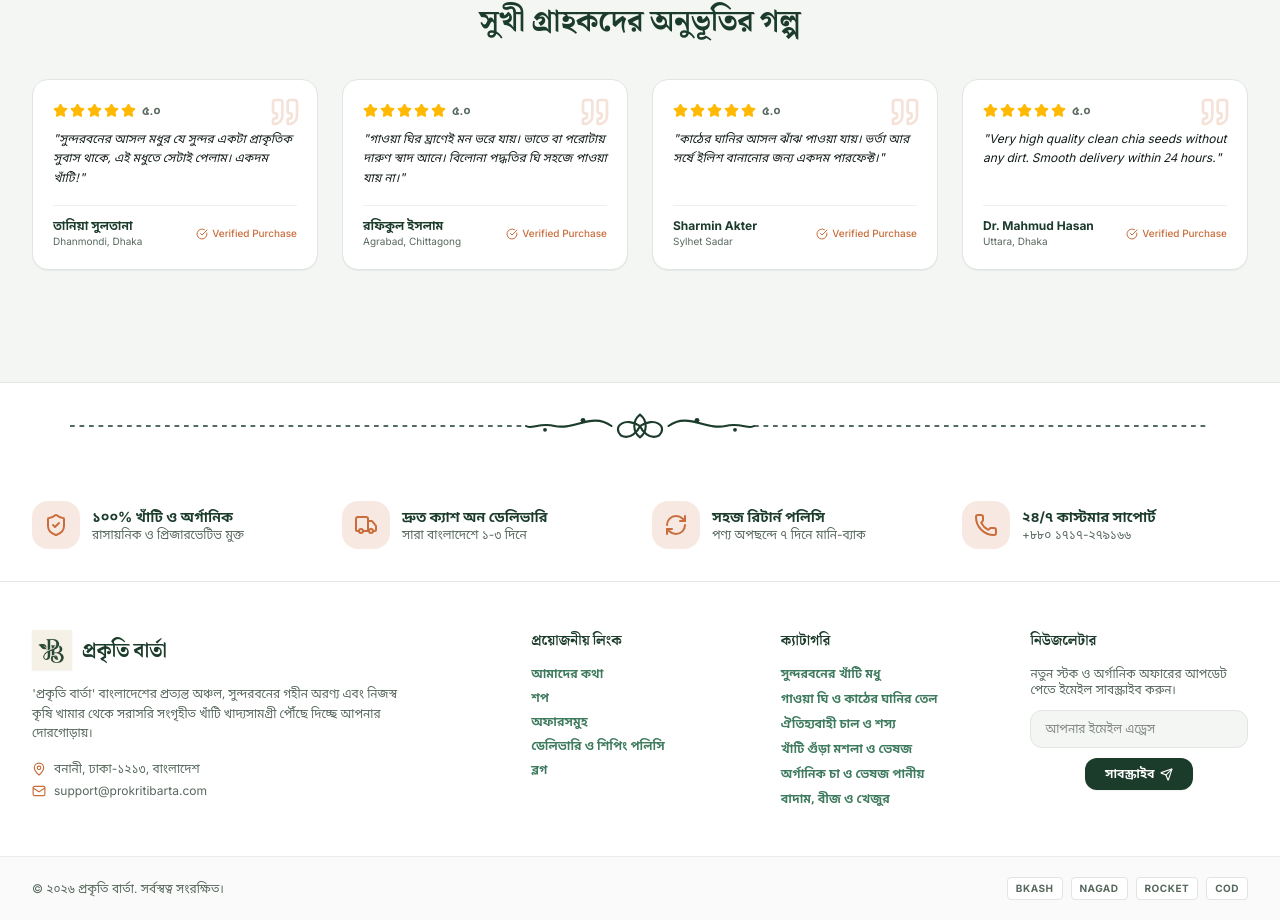
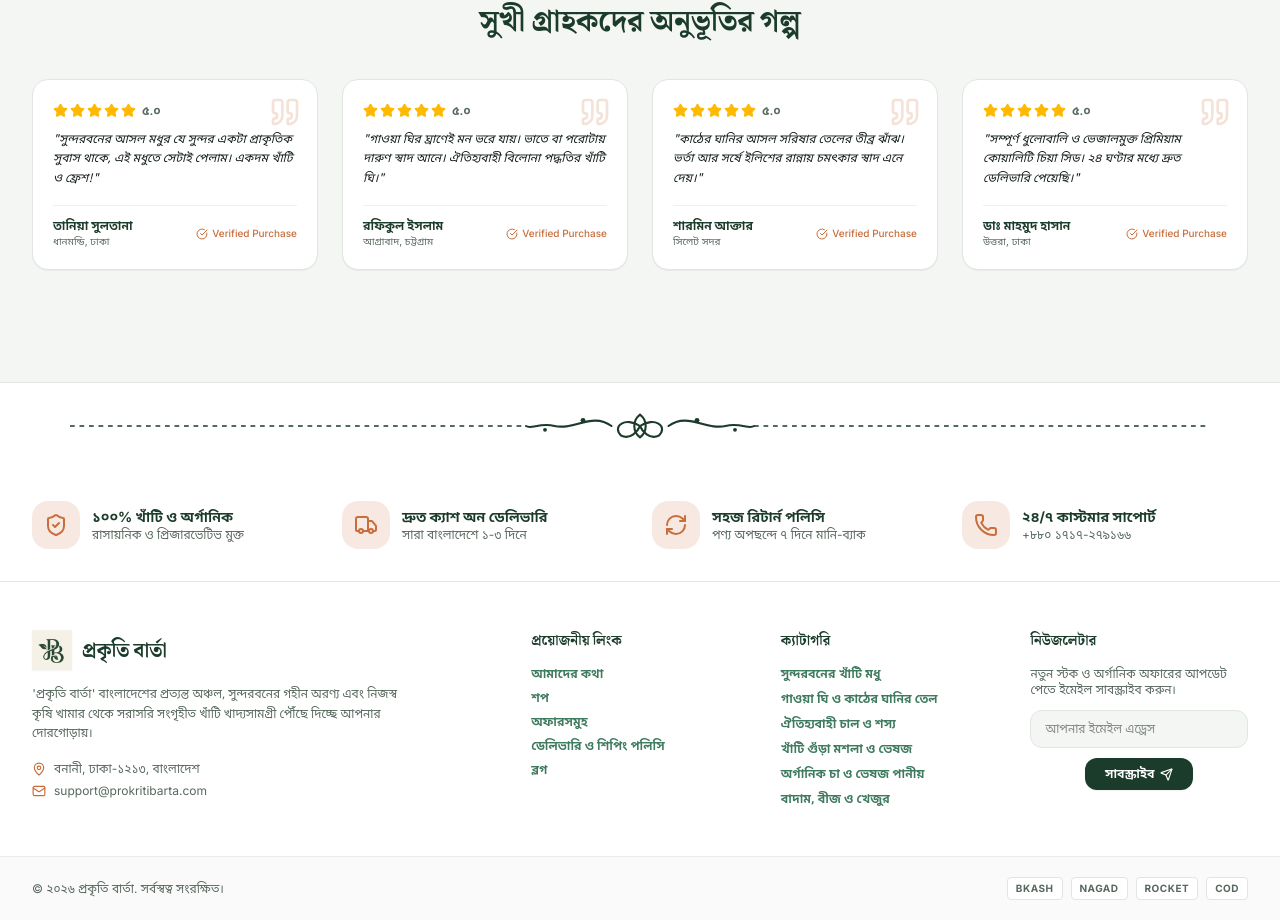
Before and after one commit to tridib371/prokriti-barta, a React (Vite) app: page / in a window 1280 px wide. Shown: the part 3597-4517 px from the top of the page. Built offline with nearby package versions, Linux system fonts and the light colour scheme.

Commit message:
fix: provide authentic English and Bengali translations for all customer stories and reviews in ReviewsCarousel

```diff
--- a/src/components/home/ReviewsCarousel.jsx
+++ b/src/components/home/ReviewsCarousel.jsx
@@ -6,7 +6,7 @@ import reviews from '../../data/reviews.json';
 import { useLanguage } from '../../context/LanguageContext';
 
 export default function ReviewsCarousel() {
-  const { t } = useLanguage();
+  const { t, lang } = useLanguage();
 
   return (
     <section className="py-12 bg-bg border-t border-line">
@@ -33,14 +33,18 @@ export default function ReviewsCarousel() {
               <div className="space-y-3 relative z-10">
                 <RatingStars rating={rev.rating} size={15} />
                 <p className="text-xs text-ink leading-relaxed font-bn-sans italic">
-                  "{rev.comment}"
+                  "{lang === 'bn' ? (rev.commentBn || rev.comment) : (rev.commentEn || rev.comment)}"
                 </p>
               </div>
 
               <div className="mt-4 pt-3 border-t border-line/60 flex items-center justify-between">
                 <div>
-                  <h4 className="font-bold text-xs text-primary">{rev.userName}</h4>
-                  <p className="text-[10px] text-muted">{rev.userLocation}</p>
+                  <h4 className="font-bold text-xs text-primary">
+                    {lang === 'bn' ? (rev.userNameBn || rev.userName) : (rev.userNameEn || rev.userName)}
+                  </h4>
+                  <p className="text-[10px] text-muted">
+                    {lang === 'bn' ? (rev.userLocationBn || rev.userLocation) : (rev.userLocationEn || rev.userLocation)}
+                  </p>
                 </div>
                 {rev.verifiedPurchase && (
                   <span className="flex items-center gap-1 text-[10px] text-accent font-medium">
--- a/src/data/reviews.json
+++ b/src/data/reviews.json
@@ -2,41 +2,65 @@
   {
     "id": "rev-1",
     "productId": "honey-sundarban-500",
-    "userName": "তানিয়া সুলতানা",
+    "userName": "Tania Sultana",
+    "userNameBn": "তানিয়া সুলতানা",
+    "userNameEn": "Tania Sultana",
     "userLocation": "Dhanmondi, Dhaka",
+    "userLocationBn": "ধানমন্ডি, ঢাকা",
+    "userLocationEn": "Dhanmondi, Dhaka",
     "rating": 5,
     "date": "2026-02-10",
-    "comment": "সুন্দরবনের আসল মধুর যে সুন্দর একটা প্রাকৃতিক সুবাস থাকে, এই মধুতে সেটাই পেলাম। একদম খাঁটি!",
+    "comment": "Found the authentic natural aroma that genuine Sundarban honey should have. Pure and fresh!",
+    "commentBn": "সুন্দরবনের আসল মধুর যে সুন্দর একটা প্রাকৃতিক সুবাস থাকে, এই মধুতে সেটাই পেলাম। একদম খাঁটি ও ফ্রেশ!",
+    "commentEn": "Found the authentic natural aroma that genuine Sundarban honey should have. Pure and fresh!",
     "verifiedPurchase": true
   },
   {
     "id": "rev-2",
     "productId": "ghee-cow-bilona-400",
-    "userName": "রফিকুল ইসলাম",
-    "userLocation": "Agrabad, Chittagong",
+    "userName": "Rafiqul Islam",
+    "userNameBn": "রফিকুল ইসলাম",
+    "userNameEn": "Rafiqul Islam",
+    "userLocation": "Agrabad, Chattogram",
+    "userLocationBn": "আগ্রাবাদ, চট্টগ্রাম",
+    "userLocationEn": "Agrabad, Chattogram",
     "rating": 5,
     "date": "2026-02-04",
-    "comment": "গাওয়া ঘির ঘ্রাণেই মন ভরে যায়। ভাতে বা পরোটায় দারুণ স্বাদ আনে। বিলোনা পদ্ধতির ঘি সহজে পাওয়া যায় না।",
+    "comment": "The authentic aroma of grass-fed cow ghee is exceptional. Rich texture and pure traditional Bilona taste.",
+    "commentBn": "গাওয়া ঘির ঘ্রাণেই মন ভরে যায়। ভাতে বা পরোটায় দারুণ স্বাদ আনে। ঐতিহ্যবাহী বিলোনা পদ্ধতির খাঁটি ঘি।",
+    "commentEn": "The authentic aroma of grass-fed cow ghee is exceptional. Rich texture and pure traditional Bilona taste.",
     "verifiedPurchase": true
   },
   {
     "id": "rev-3",
     "productId": "mustard-oil-kather-ghani-1000",
     "userName": "Sharmin Akter",
+    "userNameBn": "শারমিন আক্তার",
+    "userNameEn": "Sharmin Akter",
     "userLocation": "Sylhet Sadar",
+    "userLocationBn": "সিলেট সদর",
+    "userLocationEn": "Sylhet Sadar",
     "rating": 5,
     "date": "2026-01-28",
-    "comment": "কাঠের ঘানির আসল ঝাঁঝ পাওয়া যায়। ভর্তা আর সর্ষে ইলিশ বানানোর জন্য একদম পারফেক্ট।",
+    "comment": "Real pungent wooden cold-pressed mustard oil. The aroma and flavor are absolutely unmatched.",
+    "commentBn": "কাঠের ঘানির আসল সরিষার তেলের তীব্র ঝাঁঝ। ভর্তা আর সর্ষে ইলিশের রান্নায় চমৎকার স্বাদ এনে দেয়।",
+    "commentEn": "Real pungent wooden cold-pressed mustard oil. The aroma and flavor are absolutely unmatched.",
     "verifiedPurchase": true
   },
   {
     "id": "rev-4",
     "productId": "chia-seeds-300",
     "userName": "Dr. Mahmud Hasan",
+    "userNameBn": "ডাঃ মাহমুদ হাসান",
+    "userNameEn": "Dr. Mahmud Hasan",
     "userLocation": "Uttara, Dhaka",
+    "userLocationBn": "উত্তরা, ঢাকা",
+    "userLocationEn": "Uttara, Dhaka",
     "rating": 5,
     "date": "2026-01-15",
-    "comment": "Very high quality clean chia seeds without any dirt. Smooth delivery within 24 hours.",
+    "comment": "Very high quality, clean chia seeds without any impurities. Fast delivery within 24 hours.",
+    "commentBn": "সম্পূর্ণ ধুলোবালি ও ভেজালমুক্ত প্রিমিয়াম কোয়ালিটি চিয়া সিড। ২৪ ঘণ্টার মধ্যে দ্রুত ডেলিভারি পেয়েছি।",
+    "commentEn": "Very high quality, clean chia seeds without any impurities. Fast delivery within 24 hours.",
     "verifiedPurchase": true
   }
 ]
```
